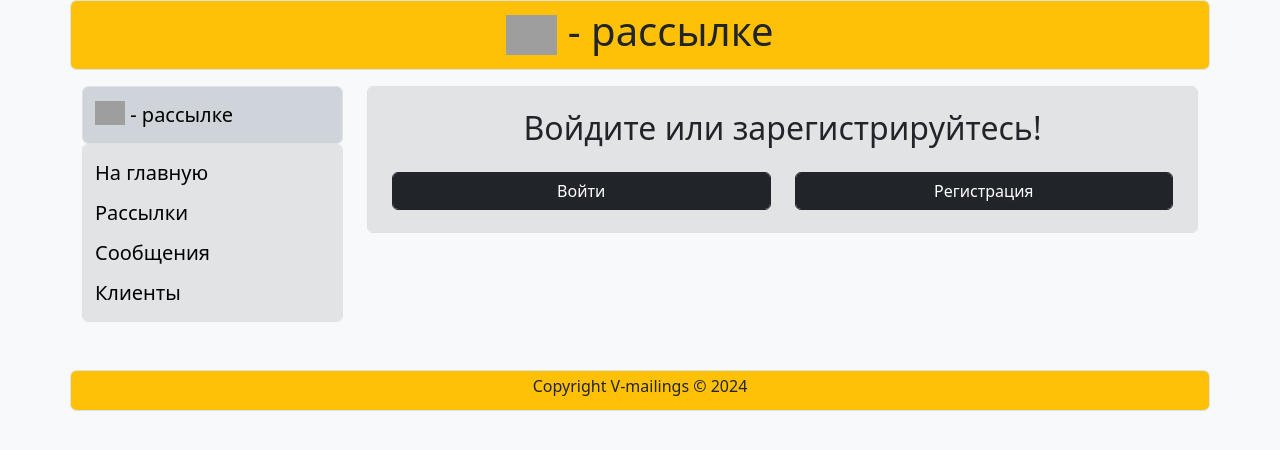
After one commit to sokol851/Mailings, a Django app: page / in a window 1280 px wide. The commit adds this page. Shown: the top 450 px of the page. Run offline with Django 4.2, Linux system fonts and the light colour scheme; some libraries are stand-ins or nearby versions; grey boxes are pictures that could not be loaded.

Commit message:
Added Home page (DashBoard) Added sends mailings! Added command of send mail from console and for scheduler. Added checks of next sends and auto edit status of mailings.

```diff
--- a/mailings/templates/mailings/includes/inc_mailings_menu.html
+++ b/mailings/templates/mailings/includes/inc_mailings_menu.html
@@ -12,7 +12,7 @@
 <!-- As a link -->
 <nav class="navbar bg-secondary-subtle form-control">
     <div class="container-fluid">
-        <a class="navbar-brand" href="#">На главную</a>
+        <a class="navbar-brand" href="{% url 'mailings:index' %}">На главную</a>
     </div>
     <div class="container-fluid">
         <a class="navbar-brand" href="{% url 'mailings:mailing_list' %}">Рассылки</a>
--- /dev/null
+++ b/mailings/templates/mailings/index.html
@@ -0,0 +1,38 @@
+{% extends 'mailings/base.html' %}
+{% block content %}
+{% if user.is_authenticated %}
+<div class="container ">
+    <div class="row ">
+        <div class="col-12 text-center form-control bg-secondary-subtle mb-1"><h3 class="mt-2">ДАШБОРД</h3></div>
+        <div class="col-12 form-control bg-secondary-subtle">
+            <div class="container text-center ">
+                <div class="row mt-3 mb-3">
+                    <div class="col form-control"><h5>Кол-во рассылок</h5></div>
+                    <div class="col form-control"><h5>Рассылки в работе</h5></div>
+                    <div class="col form-control"><h5>Завершённые рассылки</h5></div>
+                    <div class="col form-control"><h5>Статистика</h5></div>
+                </div>
+                <div class="row mt-3 mb-3">
+                    <div class="col-8 form-control"><h5>Сообщение</h5></div>
+                </div>
+            </div>
+            <div class="col-12"><a type="button" class="btn btn-dark form-control" href="#">Выйти</a></div>
+        </div>
+    </div>
+</div>
+{% else %}
+<div class="container ">
+    <div class="row ">
+        <div class="col-12 form-control bg-secondary-subtle">
+            <div class="container text-center ">
+                <div class="row mb-3">
+                    <div class="col-12 mt-3 mb-3"><h2>Войдите или зарегистрируйтесь!</h2></div>
+                    <div class="col-6"><a type="button" class="btn btn-dark form-control" href="#">Войти</a></div>
+                    <div class="col-6"><a type="button" class="btn btn-dark form-control" href="#">Регистрация</a></div>
+                </div>
+            </div>
+        </div>
+    </div>
+</div>
+{% endif %}
+{% endblock %}
--- a/mailings/templates/mailings/mailingsettings_detail.html
+++ b/mailings/templates/mailings/mailingsettings_detail.html
@@ -11,11 +11,12 @@
                 <div class="col-12 mt-3">
                     <p>Начало рассылки: {{ object.start_at }}</p>
                     <p>Конец рассылки: {{ object.stop_at }}</p>
+                    <p>Следующая рассылки: {{ object.next_send_time }}</p>
                     <p>Периодичность: {{ object.periodicity }}</p>
                     <p>Статус: {{ object.status }}</p>
                     <p>Тема сообщения: {{ object.message.theme }}</p>
                     <p>Сообщение: {{ object.message.body }}</p>
-                    <p>Клиенты: {{ object.client }}</p>
+                    <p>Клиенты: {{ object.client.all|join:', ' }}</p>
                     <p>Создатель: {{ object.creator }}</p>
                 </div>
                 <a href="{% url 'mailings:mailing_list' %}" class="btn btn-warning form-control">Назад</a>
--- a/mailings/templates/mailings/mailingsettings_list.html
+++ b/mailings/templates/mailings/mailingsettings_list.html
@@ -11,6 +11,7 @@
                     <p>{{ object.name }}</p>
                     <p>Начало рассылки: {{ object.start_at }}</p>
                     <p>Конец рассылки: {{ object.stop_at }}</p>
+                    <p>Следующая рассылки: {{ object.next_send_time }}</p>
                     <p>Периодичность: {{ object.periodicity }}</p>
                     <p>Статус: {{ object.status }}</p>
                     <p>Тема сообщения: {{ object.message.theme }}</p>
--- a/mailings/urls.py
+++ b/mailings/urls.py
@@ -2,6 +2,7 @@ from django.contrib import admin
 from django.urls import path
 
 from mailings.apps import MailingsConfig
+from mailings.views.index import index
 from mailings.views.mailing import MailingSettingsListView, MailingSettingsUpdateView, MailingSettingsCreateView, \
     MailingSettingsDeleteView, MailingSettingsDetailView
 from mailings.views.message import MessageListView, MessageUpdateView, MessageCreateView, MessageDeleteView, \
@@ -11,6 +12,7 @@ from mailings.views.client import ClientListView, ClientUpdateView, ClientCreate
 app_name = MailingsConfig.name
 
 urlpatterns = [
+    path('', index, name='index'),
     path("message_list/", MessageListView.as_view(), name="message_list"),
     path("message_edit/<int:pk>", MessageUpdateView.as_view(), name="message_edit"),
     path("message_create/", MessageCreateView.as_view(), name="message_create"),
--- /dev/null
+++ b/mailings/views/index.py
@@ -0,0 +1,5 @@
+from django.shortcuts import render
+
+
+def index(request):
+    return render(request, 'mailings/index.html')
--- a/mailings/views/mailing.py
+++ b/mailings/views/mailing.py
@@ -2,7 +2,7 @@ from django.urls import reverse_lazy
 from django.views.generic import ListView, UpdateView, CreateView, DeleteView, DetailView
 
 from mailings.forms import MailingSettingsForm
-from mailings.models import MailingSettings, Client
+from mailings.models import MailingSettings
 
 
 class MailingSettingsListView(ListView):
```
Also changed, not shown: mailings/management/commands/sends_mailings.py (added, +8 -0 lines), mailings/models.py (+12 -12 lines), mailings/services.py (added, +49 -0 lines), mailings/migrations/0003_alter_mailingsettings_stop_at.py (added), mailings/migrations/0004_mailingsettings_next_send_time_and_more.py (added), mailings/migrations/0005_alter_mailingsettings_client_and_more.py (added), mailings/migrations/0006_alter_mailingsettings_stop_at.py (added).
